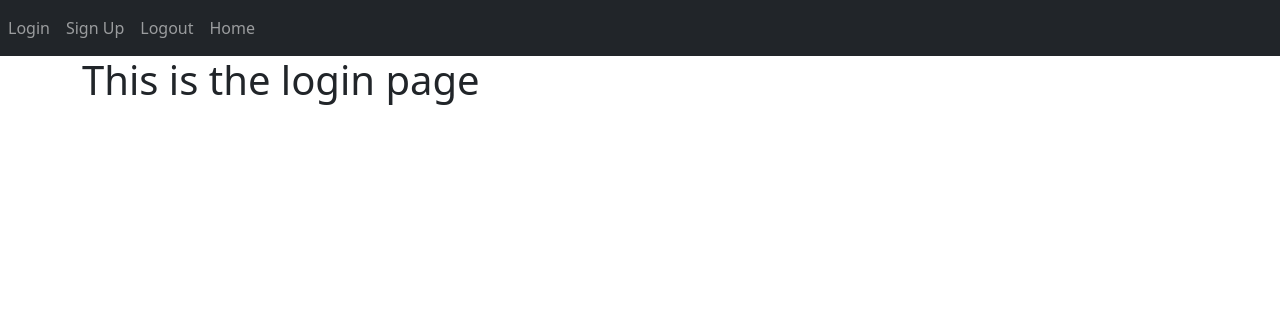
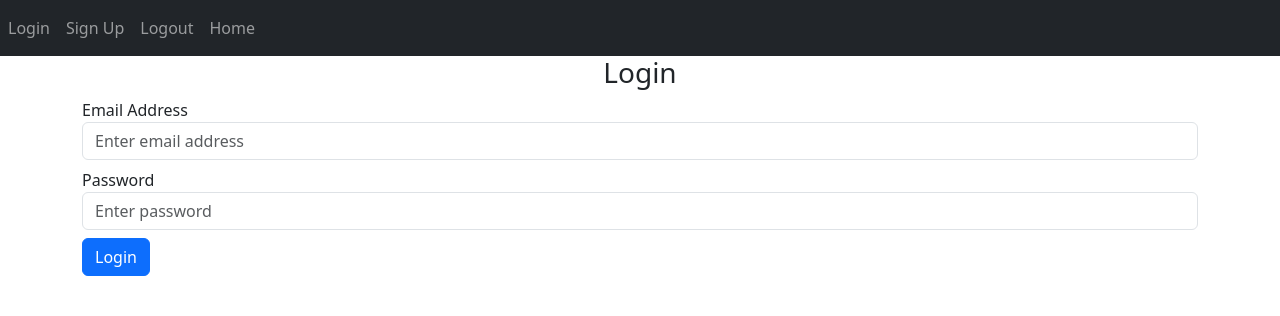
Before and after one commit to Andylr33/notes_webapp, a Flask app: page /login in a window 1280 px wide. Shown: the top 316 px of the page. Run offline with Flask 3, Linux system fonts and the light colour scheme; some libraries are stand-ins or nearby versions.

Commit message:
Created login page, fixed spacing in login and sign up pages

```diff
--- a/templates/login.html
+++ b/templates/login.html
@@ -3,6 +3,18 @@
 {% block title %}Log In{% endblock %}
 
 {% block body %}
-<h1>This is the login page</h1>
+<form method="POST">
+    <h3 align="center">Login</h3>
+    <div class="form-group mb-2">
+        <label for="email">Email Address</label>
+        <input type="email" class="form-control" id="email" name="email" placeholder="Enter email address">
+    </div>
+    <div class="form-group mb-2">
+        <label for="password">Password</label>
+        <input type="password" class="form-control" id="password" name="password" placeholder="Enter password">
+    </div>
+    <button type="submit" class="btn btn-primary">Login</button>
+
+</form>
 
 {% endblock %}
```
Also changed, not shown: templates/sign_up.html (+7 -1 lines).
